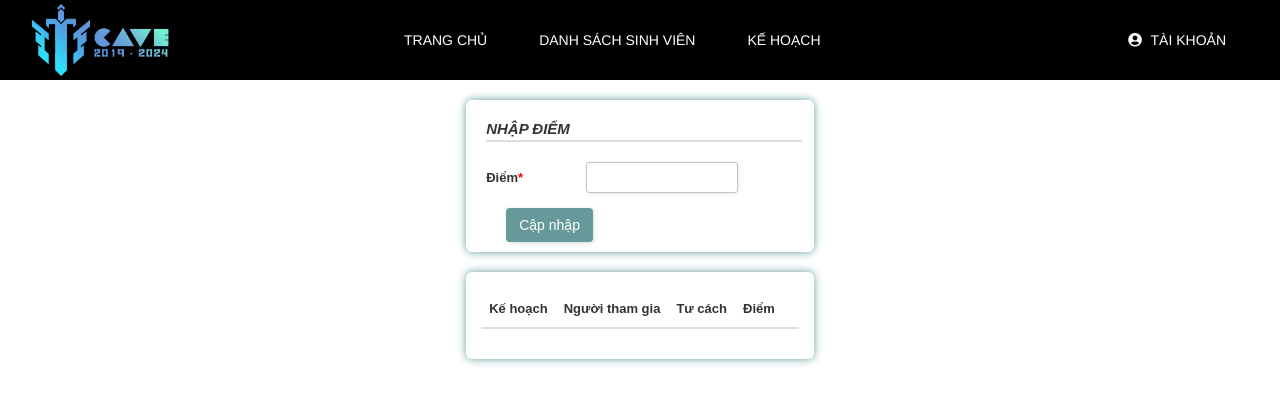
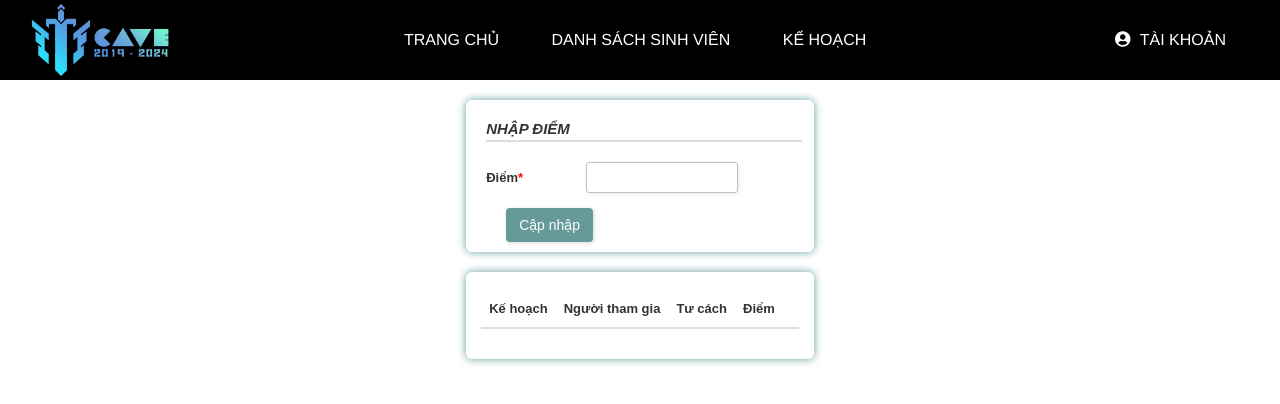
Before and after one commit to PhanNhatTanPK/BTCK, a PHP site: page /editdetail.php?idm2=1 in a window 1280 px wide. Shown: the top 404 px of the page. Run offline with PHP 8.4, Linux system fonts and the light colour scheme; data comes from the database, SQL or seed files in the repository; data that the repository does not hold is empty; some libraries are stand-ins or nearby versions.

Commit message:
font-site headerlogin

```diff
--- a/CSS/hdlogin.css
+++ b/CSS/hdlogin.css
@@ -44,10 +44,6 @@ html{
 }
 
 /* class main */
-
-#main{
-
-}
 #header{
     height: 80px;
     background-color:black;
@@ -61,7 +57,7 @@ html{
     left: 0;
     right: 0;
     text-transform: uppercase;
-
+    font-size: 16px;
 }
 
 .anhead .tkb{
```
